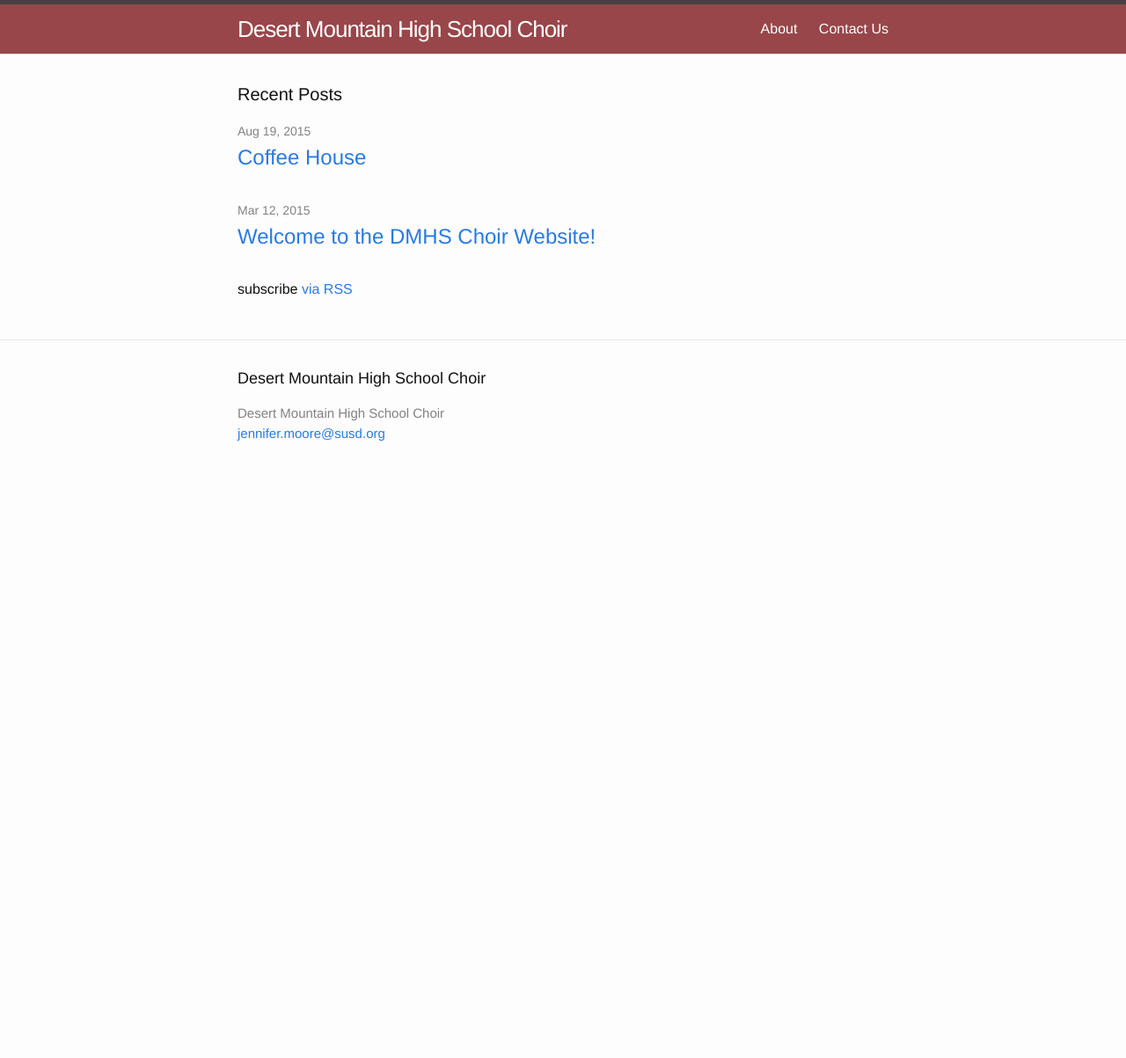
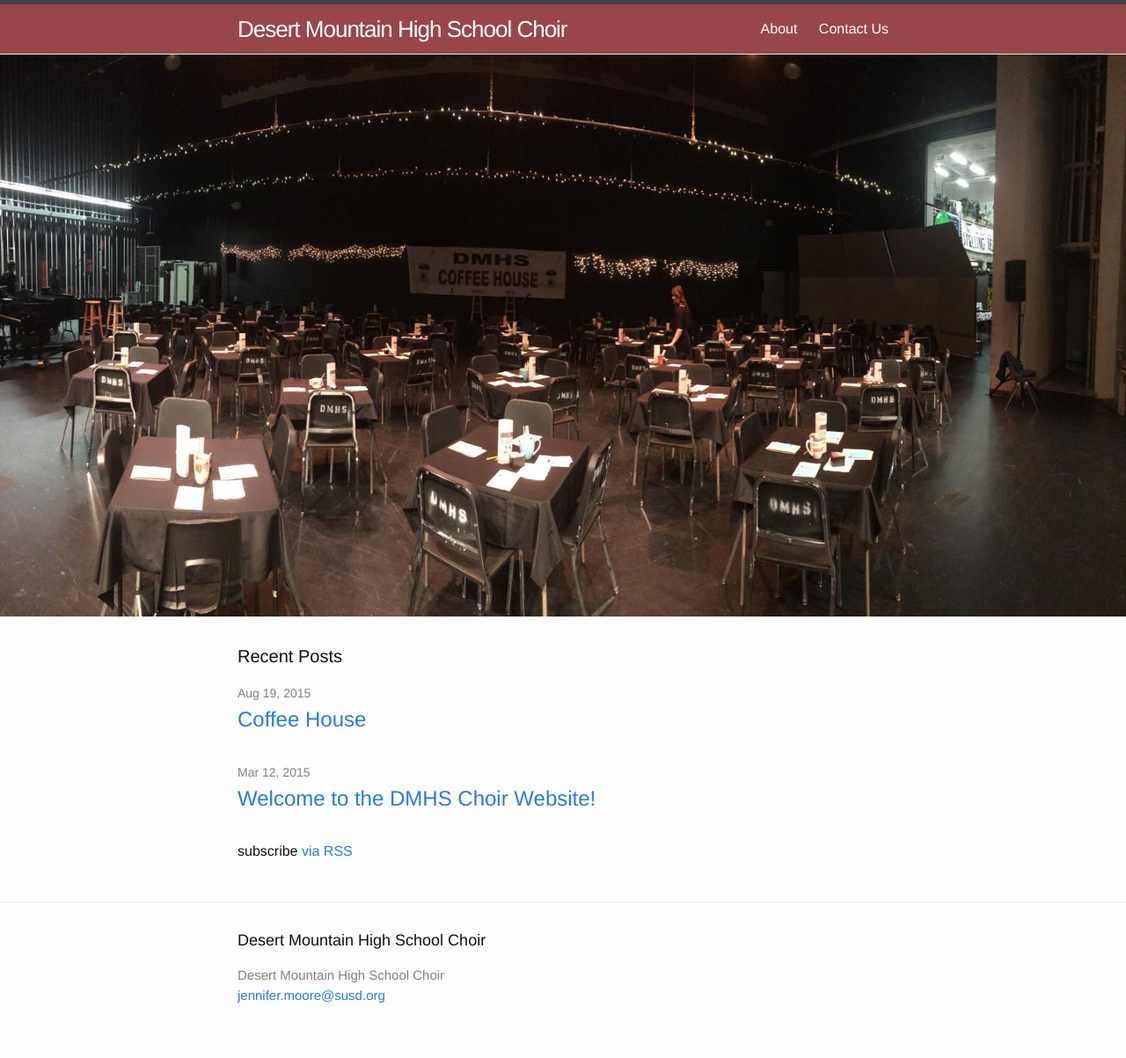
Before and after one commit to dmhschoir/dmhschoir.github.io, a Jekyll site: the page built from index.html, in a window 1280 px wide. Shown: the whole page at 88% size. Built offline with Jekyll 4.4.1, drawn with Linux system fonts in a browser that asks for light colours; before the commit the page ends 900 px from its top, so only the background shows below that.

Commit message:
Image
Added image to site header

```diff
--- a/_includes/header.html
+++ b/_includes/header.html
@@ -25,3 +25,7 @@
   </div>
 
 </header>
+
+<div class="hero">
+  <img src="../img/coffeehouse.jpg" height="639" width="1588" alt="coffee house">
+</div>
```
